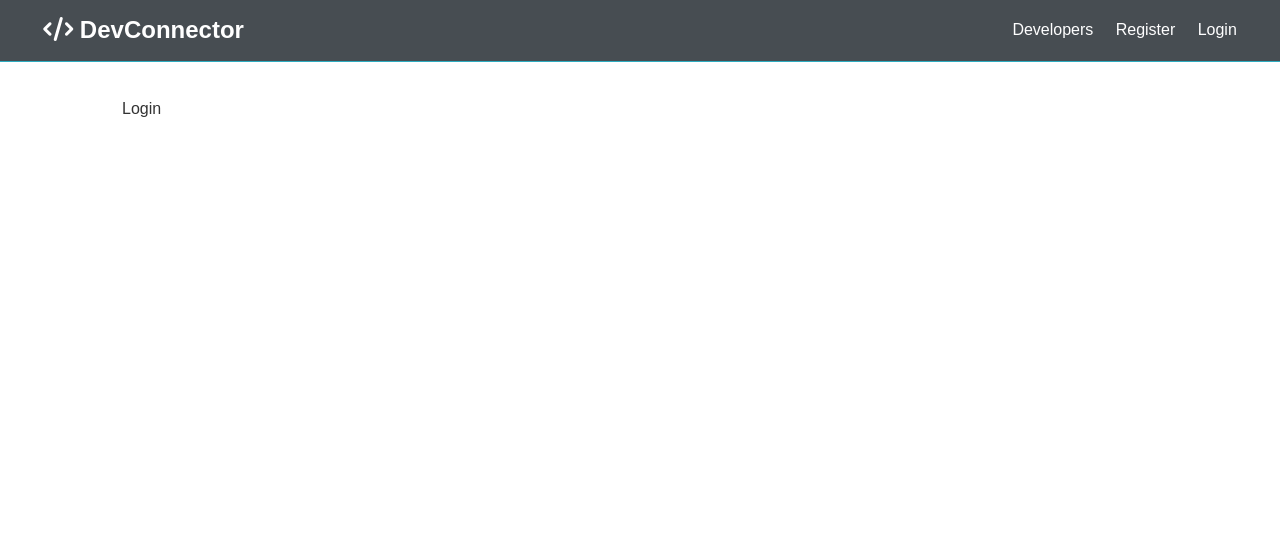
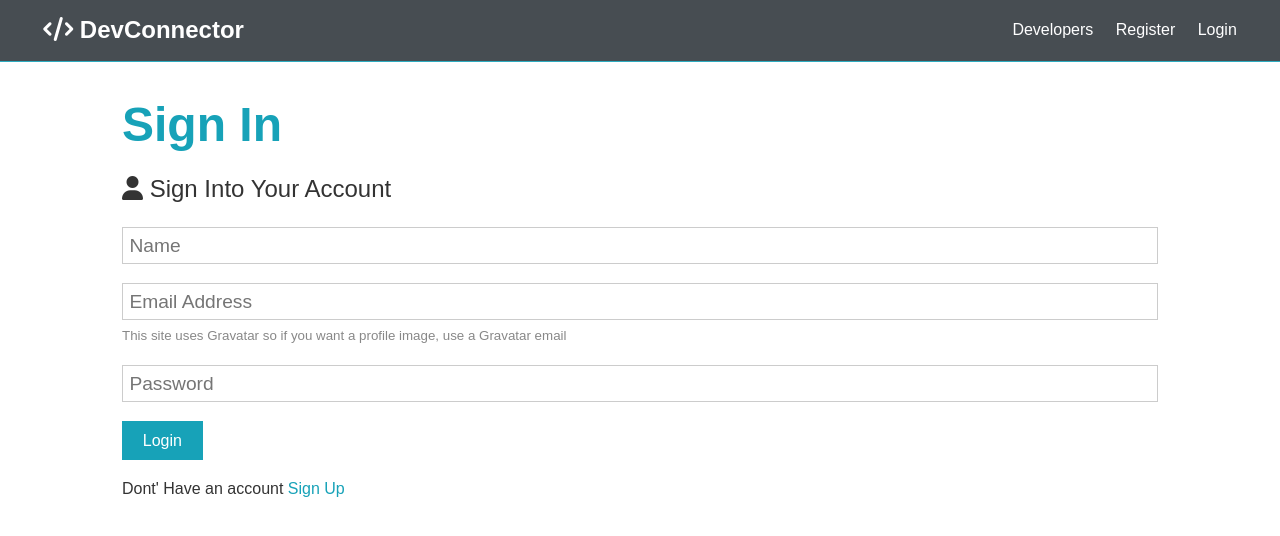
Before and after one commit to igiboi/DevConnector, a React (Create React App) app in the folder client/: page /login in a window 1280 px wide. Shown: the top 536 px of the page. Built offline with nearby package versions, Linux system fonts and the light colour scheme.

Commit message:
Created the login and register page

```diff
--- a/client/src/components/auth/Login.js
+++ b/client/src/components/auth/Login.js
@@ -1,10 +1,74 @@
-import React from 'react'
+import React, { Fragment, useState } from "react";
+import { Link } from 'react-router-dom';
 
-export const Login = () => {
-    return (
-        <div>
-           Login
+
+
+const Login = () => {
+  const [formData, setFormData] = useState({
+    name: "",
+    email: "",
+    password: "",
+    password2: "",
+  });
+
+  const { name, email, password } = formData;
+
+  const onChange = (e) =>
+    setFormData({ ...formData, [e.target.name]: e.target.value });
+
+  const onSubmit = async (e) => {
+    e.preventDefault();
+     console.log('SUCCESS!');
+  };
+
+  return (
+    <Fragment>
+      <h1 className="large text-primary">Sign In</h1>
+      <p className="lead">
+        <i className="fas fa-user"></i> Sign Into Your Account
+      </p>
+      <form className="form" onSubmit={(e) => onSubmit(e)}>
+        <div className="form-group">
+          <input
+            type="text"
+            placeholder="Name"
+            name="name"
+            value={name}
+            onChange={(e) => onChange(e)}
+            required
+          />
         </div>
-    )
-}
+        <div className="form-group">
+          <input
+            type="email"
+            placeholder="Email Address"
+            name="email"
+            value={email}
+            onChange={(e) => onChange(e)}
+            required
+          />
+          <small className="form-text">
+            This site uses Gravatar so if you want a profile image, use a
+            Gravatar email
+          </small>
+        </div>
+        <div className="form-group">
+          <input
+            type="password"
+            placeholder="Password"
+            name="password"
+            value={password}
+            onChange={(e) => onChange(e)}
+            minLength="6"
+          />
+        </div>
+        <input type="submit" className="btn btn-primary" value="Login" />
+      </form>
+      <p className="my-1">
+        Dont' Have an account <Link to="/register">Sign Up</Link>
+      </p>
+    </Fragment>
+  );
+};
+
 export default Login;
--- a/client/src/components/auth/Register.js
+++ b/client/src/components/auth/Register.js
@@ -1,5 +1,6 @@
 import React, { Fragment, useState } from "react";
-import axios from "axios";
+import { Link } from 'react-router-dom';
+
 
 const Register = () => {
   const [formData, setFormData] = useState({
@@ -19,25 +20,7 @@
     if (password !== password2) {
       console.log("Passwords do not match");
     } else {
-      const newUser = {
-        name,
-        email,
-        password,
-      };
-
-      try {
-        const config = {
-          headers: {
-            "Content-Type": "application/json",
-          },
-        };
-        const body = JSON.stringify(newUser);
-
-        const res = await axios.post("/api/users", body, config);
-        console.log(res.data);
-      } catch (err) {
-        console.log(err.response.data);
-      }
+     console.log('SUCCESS!');
     }
   };
 
@@ -95,7 +78,7 @@
         <input type="submit" className="btn btn-primary" value="Register" />
       </form>
       <p className="my-1">
-        Already have an account? <a href="login.html">Sign In</a>
+        Already have an account? <Link to="/login">Sign In</Link>
       </p>
     </Fragment>
   );
```
